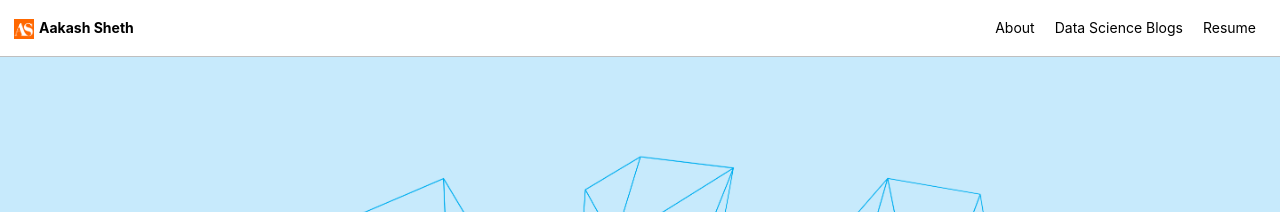
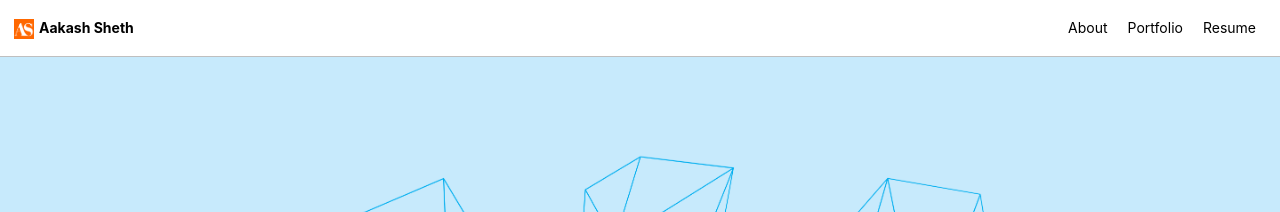
Before and after one commit to aakash-sheth/aakash-sheth.github.io, a Jekyll site: the page built from index.html, in a window 1280 px wide and 900 px high. Shown: the top 212 px of the window. Built offline with Jekyll 4.4.1, drawn with Linux system fonts in a browser that asks for light colours; cached includes are drawn as plain includes; nearby versions of some CDN libraries; the list of posts is cut into pages by our own code.

Commit message:
blog 2 final

```diff
--- a/_data/navigation.yml
+++ b/_data/navigation.yml
@@ -2,7 +2,7 @@
 main:
   - title: "About"
     url: /about/
-  - title: "Data Science Blogs"
+  - title: "Portfolio"
     url: /blog/
   - title: "Resume"
     url: /docs/Resume_Aakash_Sheth(DM108).pdf
```
